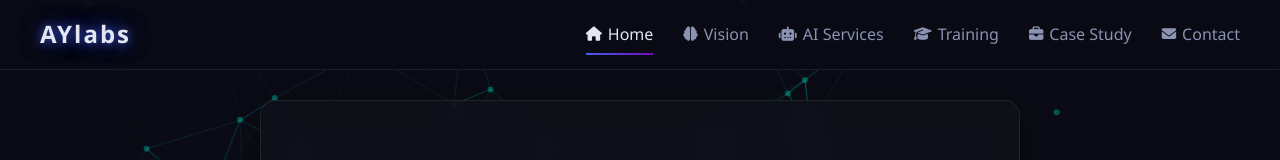
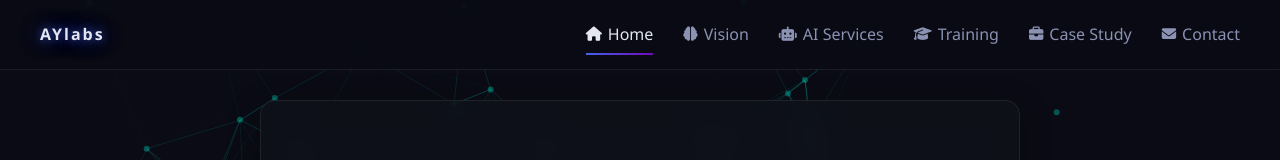
Before and after one commit to Praveen3226/AYlabs, a plain HTML site: page index.html in a window 1280 px wide. Shown: the top 160 px of the page. Drawn offline with nearby package versions, Linux system fonts and the light colour scheme.

Commit message:
Update index.html

```diff
--- a/index.html
+++ b/index.html
@@ -16,7 +16,7 @@
   <!-- Navigation -->
   <nav class="glass-nav">
 
-    <div class="logo">
+    <div>
       <span class="glow-text">AYlabs</span>
     </div>
     <ul class="nav-links">
```
